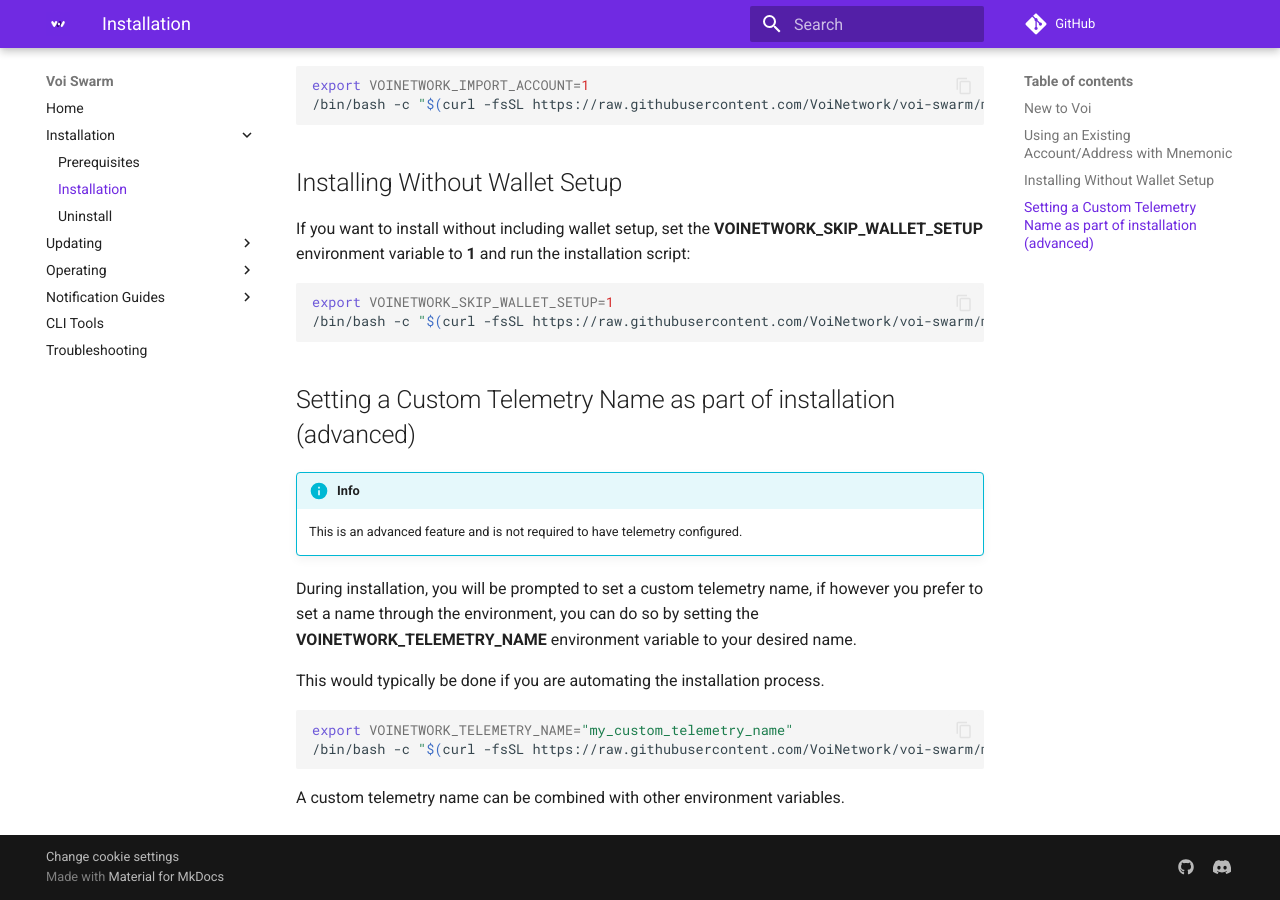
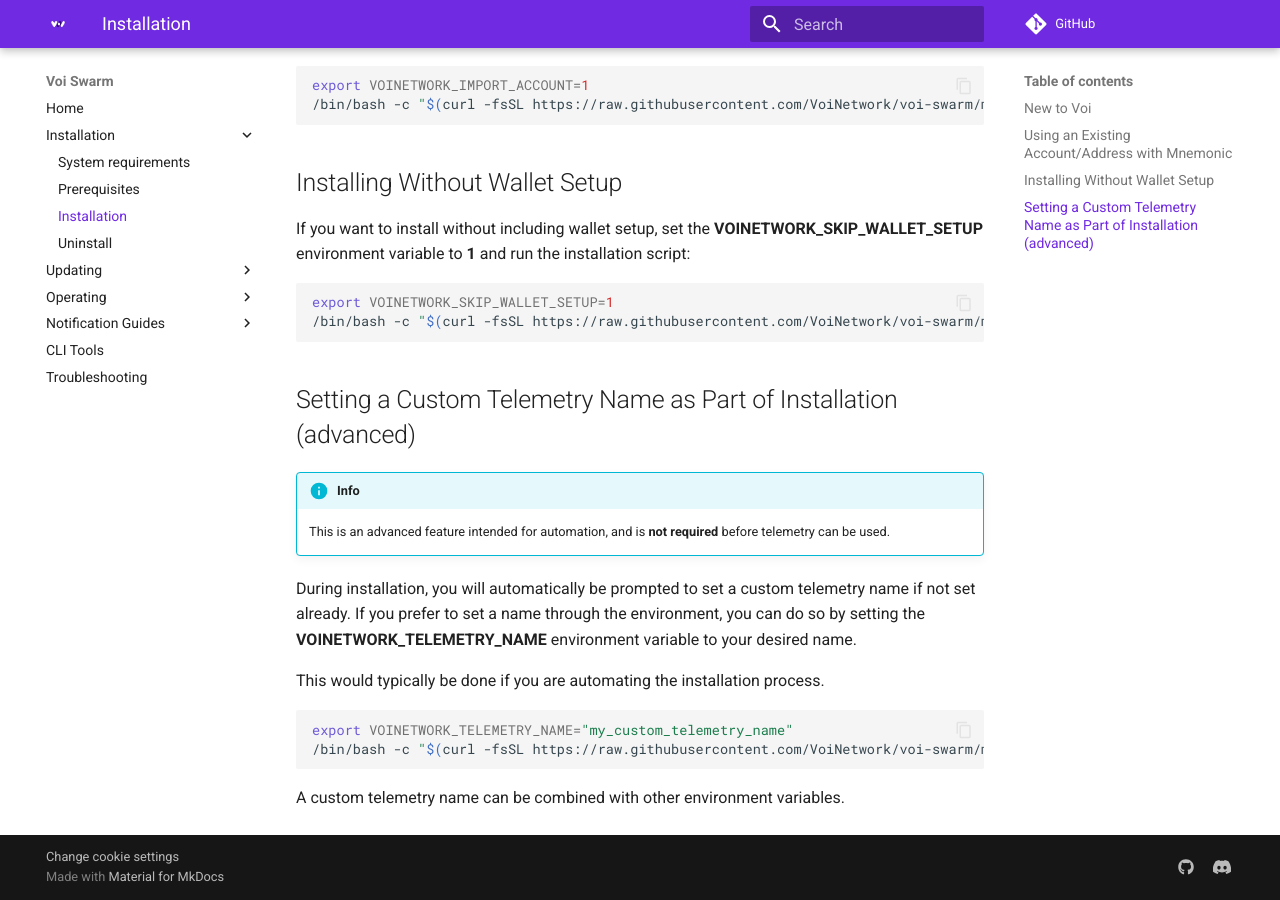
Before and after one commit to VoiNetwork/voi-swarm, an MkDocs documentation site: the page built from docs/installation/installation.md, in a window 1280 px wide and 900 px high, scrolled down 533 px. Built offline with MkDocs 1.6.1 and Material for MkDocs 9.7.7, drawn with Linux system fonts in a browser that asks for light colours; comment, search, counter and statistics services are not loaded.

Commit message:
Improve installation telemetry language + add system requirements (#23)
* Improve installation telemetry language + add system requirements

````diff
--- a/.pre-commit-config.yaml
+++ b/.pre-commit-config.yaml
@@ -3,7 +3,6 @@
 -   repo: https://github.com/pre-commit/pre-commit-hooks
     rev: v2.3.0
     hooks:
-    - id: check-yaml
     - id: end-of-file-fixer
     - id: trailing-whitespace
     - id: check-executables-have-shebangs
--- a/docs/installation/installation.md
+++ b/docs/installation/installation.md
@@ -32,13 +32,14 @@
 /bin/bash -c "$(curl -fsSL https://raw.githubusercontent.com/VoiNetwork/voi-swarm/main/install.sh)"
 ```
 
-## Setting a Custom Telemetry Name as part of installation (advanced)
+## Setting a Custom Telemetry Name as Part of Installation (advanced)
 
 !!! info
-    This is an advanced feature and is not required to have telemetry configured.
+    This is an advanced feature intended for automation, and is **not required** before telemetry can be used.
 
-During installation, you will be prompted to set a custom telemetry name, if however you prefer to set a name through
-the environment, you can do so by setting the **VOINETWORK_TELEMETRY_NAME** environment variable to your desired name.
+During installation, you will automatically be prompted to set a custom telemetry name if not set already.
+If you prefer to set a name through the environment, you can do so by setting the
+**VOINETWORK_TELEMETRY_NAME** environment variable to your desired name.
 
 This would typically be done if you are automating the installation process.
 
--- a/mkdocs.yml
+++ b/mkdocs.yml
@@ -81,6 +81,7 @@
 nav:
   - Home: index.md
   - Installation:
+        - System requirements: installation/system-requirements.md
         - Prerequisites: installation/prerequisites.md
         - Installation: installation/installation.md
         - Uninstall: installation/uninstall.md
````
Also changed, not shown: docs/installation/prerequisites.md (+0 -7 lines), docs/installation/system-requirements.md (added, +31 -0 lines).
